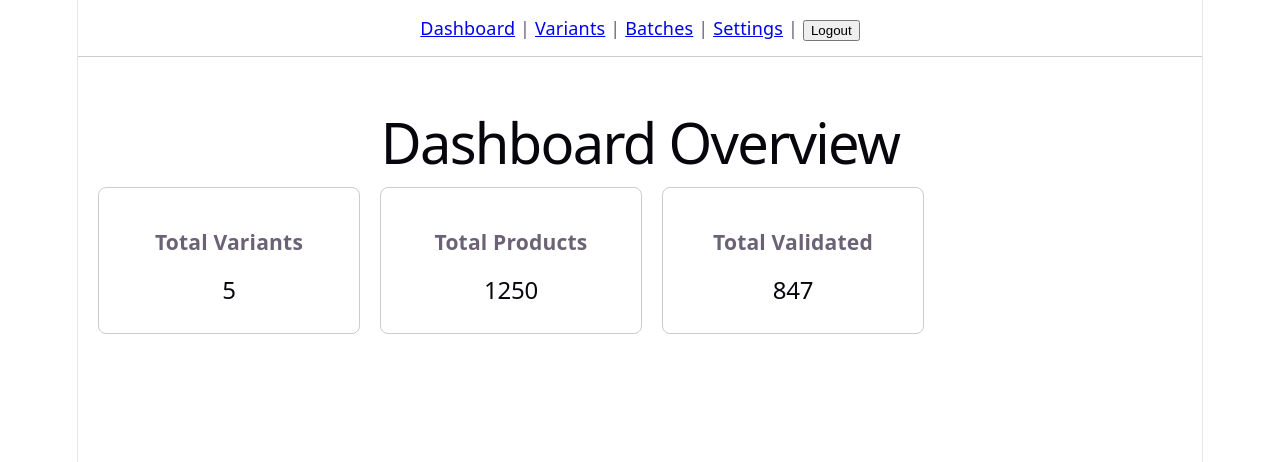
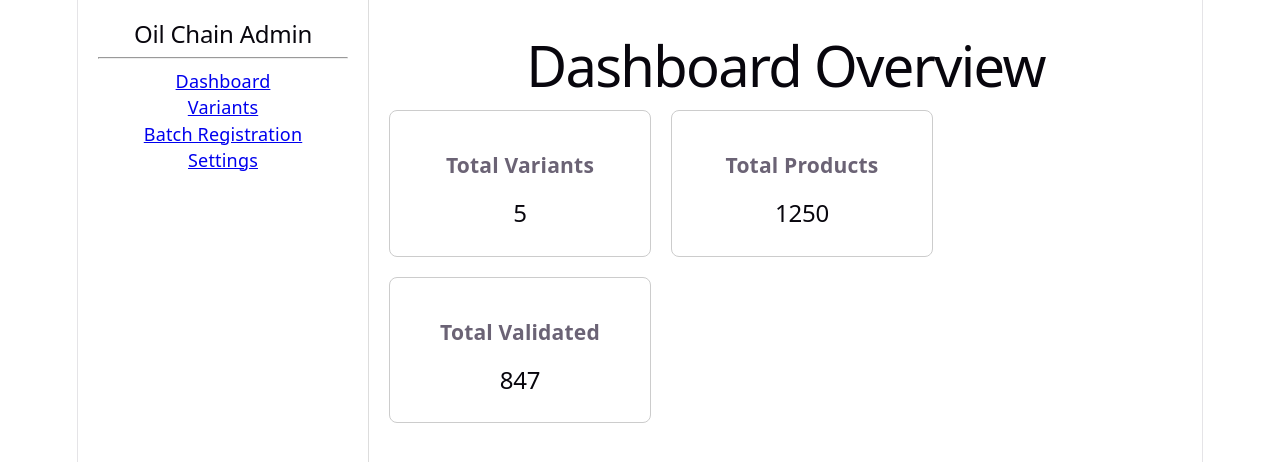
Before and after one commit to alizaenazet/oil-chain-validator, a React app in the folder frontend/: page /variants in a window 1280 px wide. Both pictures are taken after typing "Sample", "Sample123" into the empty fields and a click on the button "Login". Shown: the top 462 px of the page. Built offline with nearby package versions, Linux system fonts and the light colour scheme; the HTML template or start-up script is replaced by a standard one.

Commit message:
feat: improve batch registration ui and persistence

```diff
--- /dev/null
+++ b/frontend/src/components/AdminLayout.jsx
@@ -0,0 +1,26 @@
+import Sidebar from "./Sidebar";
+
+function AdminLayout({
+  children,
+}) {
+  return (
+    <div
+      style={{
+        display: "flex",
+      }}
+    >
+      <Sidebar />
+
+      <div
+        style={{
+          flex: 1,
+          padding: "20px",
+        }}
+      >
+        {children}
+      </div>
+    </div>
+  );
+}
+
+export default AdminLayout;
--- /dev/null
+++ b/frontend/src/components/Sidebar.jsx
@@ -0,0 +1,44 @@
+import { Link } from "react-router-dom";
+
+function Sidebar() {
+  return (
+    <div
+      style={{
+        width: "250px",
+        minHeight: "100vh",
+        borderRight: "1px solid #ddd",
+        padding: "20px",
+      }}
+    >
+      <h2>Oil Chain Admin</h2>
+
+      <hr />
+
+      <p>
+        <Link to="/dashboard">
+          Dashboard
+        </Link>
+      </p>
+
+      <p>
+        <Link to="/variants">
+          Variants
+        </Link>
+      </p>
+
+      <p>
+        <Link to="/batches">
+          Batch Registration
+        </Link>
+      </p>
+
+      <p>
+        <Link to="/settings">
+          Settings
+        </Link>
+      </p>
+    </div>
+  );
+}
+
+export default Sidebar;
--- a/frontend/src/pages/BatchRegistration.jsx
+++ b/frontend/src/pages/BatchRegistration.jsx
@@ -2,14 +2,10 @@ import { useEffect, useState } from "react";
 import Navbar from "../components/Navbar";
 
 function BatchRegistration() {
-  const [variantId, setVariantId] =
-    useState("");
+  const [variantId, setVariantId] = useState("");
+  const [serials, setSerials] = useState("");
 
-  const [serials, setSerials] =
-    useState("");
-
-  const [registeredBatches,
-    setRegisteredBatches] =
+  const [registeredBatches, setRegisteredBatches] =
     useState(() => {
       const savedBatches =
         localStorage.getItem(
@@ -35,8 +31,7 @@ function BatchRegistration() {
 
     if (!variantId || !serials) return;
 
-    const serialList =
-      serials
+    const serialList = serials
       .split("\n")
       .filter(
         (item) =>
@@ -64,9 +59,24 @@ function BatchRegistration() {
     <div>
       <Navbar />
 
-      <h1>Batch Registration</h1>
+      <div style={{ padding: "20px" }}>
+        <h1>
+          Batch Registration
+        </h1>
 
-      <form onSubmit={handleSubmit}>
+        <div
+          style={{
+            border: "1px solid #ddd",
+            padding: "20px",
+            borderRadius: "8px",
+            marginTop: "20px",
+          }}
+        >
+          <form
+            onSubmit={
+              handleSubmit
+            }
+          >
             <label>
               Variant ID
             </label>
@@ -81,6 +91,10 @@ function BatchRegistration() {
                   e.target.value
                 )
               }
+              style={{
+                width: "300px",
+                padding: "8px",
+              }}
             />
 
             <br />
@@ -104,22 +118,36 @@ SN003`}
                   e.target.value
                 )
               }
+              style={{
+                padding: "8px",
+              }}
             />
 
             <br />
             <br />
 
-        <button type="submit">
+            <button
+              type="submit"
+            >
               Register Batch
             </button>
           </form>
+        </div>
 
-      <hr />
+        <h2
+          style={{
+            marginTop: "30px",
+          }}
+        >
+          Registered Batches
+        </h2>
 
-      <h2>Registered Batches</h2>
-
-      {registeredBatches.length === 0 ? (
-        <p>No batches registered yet.</p>
+        {registeredBatches.length ===
+        0 ? (
+          <p>
+            No batches
+            registered yet.
+          </p>
         ) : (
           registeredBatches.map(
             (batch) => (
@@ -127,9 +155,13 @@ SN003`}
                 key={batch.id}
                 style={{
                   border:
-                  "1px solid #ccc",
-                padding: "10px",
-                marginBottom: "10px",
+                    "1px solid #ddd",
+                  borderRadius:
+                    "8px",
+                  padding:
+                    "15px",
+                  marginBottom:
+                    "15px",
                 }}
               >
                 <p>
@@ -143,12 +175,15 @@ SN003`}
                   <strong>
                     Variant ID:
                   </strong>{" "}
-                {batch.variantId}
+                  {
+                    batch.variantId
+                  }
                 </p>
 
                 <p>
                   <strong>
-                  Total Products:
+                    Total
+                    Products:
                   </strong>{" "}
                   {
                     batch.totalProducts
@@ -157,7 +192,8 @@ SN003`}
 
                 <details>
                   <summary>
-                  View Serial Numbers
+                    View
+                    Serials
                   </summary>
 
                   <ul>
@@ -167,9 +203,13 @@ SN003`}
                         index
                       ) => (
                         <li
-                        key={index}
+                          key={
+                            index
+                          }
                         >
-                        {serial}
+                          {
+                            serial
+                          }
                         </li>
                       )
                     )}
@@ -180,6 +220,7 @@ SN003`}
           )
         )}
       </div>
+    </div>
   );
 }
 
--- a/frontend/src/pages/Dashboard.jsx
+++ b/frontend/src/pages/Dashboard.jsx
@@ -1,4 +1,4 @@
-import Navbar from "../components/Navbar";
+import AdminLayout from "../components/AdminLayout";
 
 function Dashboard() {
   const stats = {
@@ -8,10 +8,7 @@ function Dashboard() {
   };
 
   return (
-    <div>
-      <Navbar />
-
-      <div style={{ padding: "20px" }}>
+    <AdminLayout>
       <h1>Dashboard Overview</h1>
 
       <div
@@ -67,8 +64,7 @@ function Dashboard() {
           </h2>
         </div>
       </div>
-      </div>
-    </div>
+    </AdminLayout>
   );
 }
 
--- a/frontend/src/pages/Variants.jsx
+++ b/frontend/src/pages/Variants.jsx
@@ -1,5 +1,5 @@
 import { useEffect, useState } from "react";
-import Navbar from "../components/Navbar";
+import AdminLayout from "../components/AdminLayout";
 
 function Variants() {
   const [brand, setBrand] = useState("");
@@ -61,9 +61,7 @@ function Variants() {
   };
 
   return (
-    <div>
-      <Navbar />
-
+    <AdminLayout>
       <h1>Variants</h1>
 
       <form onSubmit={handleSubmit}>
@@ -131,7 +129,7 @@ function Variants() {
           ))}
         </tbody>
       </table>
-    </div>
+    </AdminLayout>
   );
 }
 
```
Lines whose indentation alone changed are shown as unchanged.
